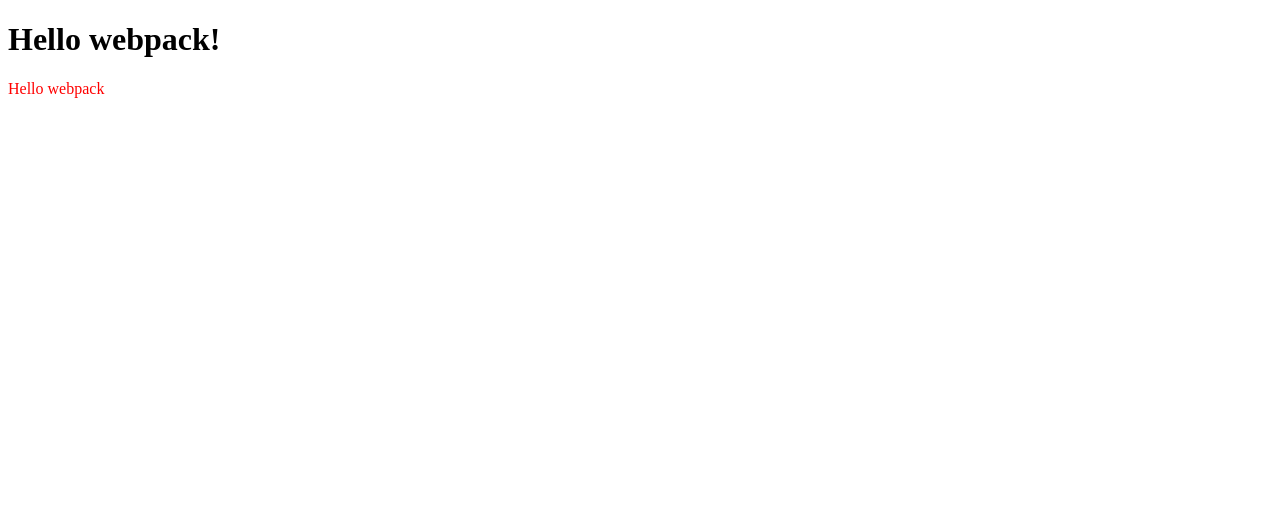
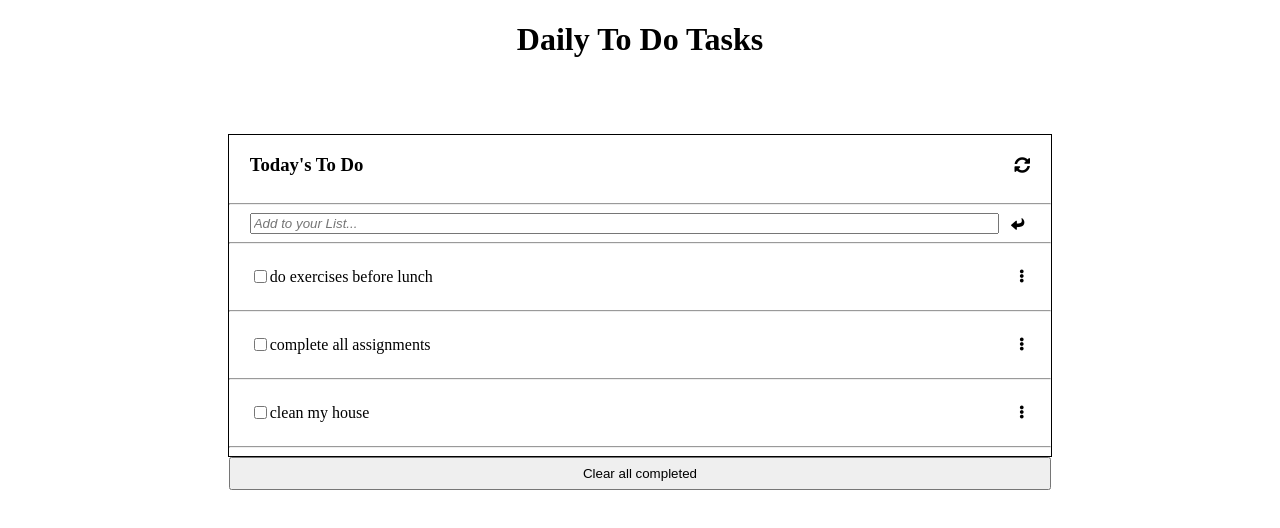
Before and after one commit to isaka-lumato/to-do-list, a website built with webpack: page src/index.html in a window 1280 px wide. Built offline with nearby package versions, Linux system fonts and the light colour scheme.

Commit message:
structure

```diff
--- a/src/index.html
+++ b/src/index.html
@@ -1,11 +1,35 @@
 <!DOCTYPE html>
 <html lang="en">
+
 <head>
     <meta charset="UTF-8">
     <meta name="viewport" content="width=device-width, initial-scale=1.0">
-    <title>Wbpack Exercise</title>
+      <link rel="stylesheet" href="https://use.fontawesome.com/releases/v5.15.4/css/all.css" integrity="sha384-DyZ88mC6Up2uqS4h/KRgHuoeGwBcD4Ng9SiP4dIRy0EXTlnuz47vAwmeGwVChigm" crossorigin="anonymous">
+    <title>to-do-app</title>
 </head>
+
 <body>
-    <h1>Hello webpack!</h1>
+    <h1> Daily To Do Tasks</h1>
+    <div class="container">
+        <div class="headTitleCont">
+            <h3 class="headTitle">Today's To Do</h3>
+            <i class="fas fa-sync-alt"></i>
+        </div>
+        <hr>
+        <div class="input-cont">
+            <form class="form-class" id="my-form">
+                <input type="text" class="input-text" id="task" placeholder="Add to your List...">
+                <button type="submit" class="submit-task" id="enter-task"><i class="fas fa-reply"></i></button>
+            </form>
+        </div>
+        <hr>
+        <div class="list" id="all-tasks">
+
+        </div>
+    </div>
+    <div class="clear-btn">
+        <button type="button" id="all-completed">Clear all completed</button>
+    </div>
 </body>
+
 </html>
--- a/src/index.js
+++ b/src/index.js
@@ -1,14 +1,38 @@
-import _ from 'lodash';
 import './style.css';
 
-function component() {
-  const element = document.createElement('div');
+const arr = [
+  {
+    description: 'do exercises before lunch',
+    completed: false,
+    index: 0,
+  },
+  {
+    description: 'complete all assignments',
+    completed: false,
+    index: 1,
+  },
+  {
+    description: 'clean my house',
+    completed: false,
+    index: 2,
+  },
+];
+const listParent = document.querySelector('#all-tasks');
 
- // Lodash, now imported by this script
-  element.innerHTML = _.join(['Hello', 'webpack'], ' ');
-  element.classList.add('hello');
+const display = () => {
+  listParent.innerHTML = '';
+  arr.forEach((task) => {
+    const list = `
+    <div class="eachTask">
+      <div class="group-list">
+      <input type="checkbox" class="box" id="list-box" name="list-box">
+        <p class="task-name">${task.description}</p>
+      </div>
+      <button class="menu-icon" id="${task.index}"><i class="fas fa-ellipsis-v"></i></button>
+    </div>
+    <hr>`;
+    listParent.innerHTML += list;
+  });
+};
 
-  return element;
-}
-
-document.body.appendChild(component());
+window.onload = display();
--- a/src/style.css
+++ b/src/style.css
@@ -1,3 +1,82 @@
-.hello {
-  color: red;
+h1 {
+  text-align: center;
+  margin-bottom: 6%;
 }
+
+.container {
+  width: 65%;
+  height: auto;
+  border: 1px solid black;
+  margin: 0 auto;
+}
+
+.headTitleCont {
+  display: flex;
+  justify-content: space-between;
+  align-items: center;
+  margin-inline: 2.5%;
+}
+
+.headTitle {
+  font-weight: 600;
+}
+
+.form-class {
+  display: flex;
+  justify-content: space-between;
+  margin-inline: 2.5%;
+}
+
+.input-text {
+  width: 95%;
+}
+
+.input-text::placeholder {
+  font-style: italic;
+}
+
+.fa-reply {
+  transform: scaleY(-1);
+  cursor: pointer;
+}
+
+.submit-task {
+  background-color: transparent;
+  border: transparent;
+}
+
+.fa-sync-alt {
+  cursor: pointer;
+}
+
+.clear-btn {
+  width: 65%;
+  margin: 0 auto;
+  text-align: center;
+  font-weight: lighter;
+}
+
+#all-completed {
+  width: 100%;
+  height: 33px;
+  font-weight: 300;
+}
+
+.eachTask {
+  margin-inline: 2.5%;
+  display: flex;
+  justify-content: space-between;
+  align-items: center;
+}
+
+.group-list {
+  width: 70%;
+  display: flex;
+  justify-content: flex-start;
+  align-items: center;
+}
+
+.menu-icon {
+  background: transparent;
+  border: none;
+}
--- a/webpack.config.js
+++ b/webpack.config.js
@@ -23,11 +23,11 @@ module.exports = {
         test: /\.css$/i,
         use: ['style-loader', 'css-loader'],
       },
-       {
+      {
         test: /\.(png|svg|jpg|jpeg|gif)$/i,
         type: 'asset/resource',
       },
-       {
+      {
         test: /\.(woff|woff2|eot|ttf|otf)$/i,
         type: 'asset/resource',
       },
```
Also changed, not shown: .eslintrc.json (added), .github/linters.yml (added), .github/workflows/linters.yml (added), .stylelintrc.json (added), dist/index.html, dist/main.js, 1 other file.
